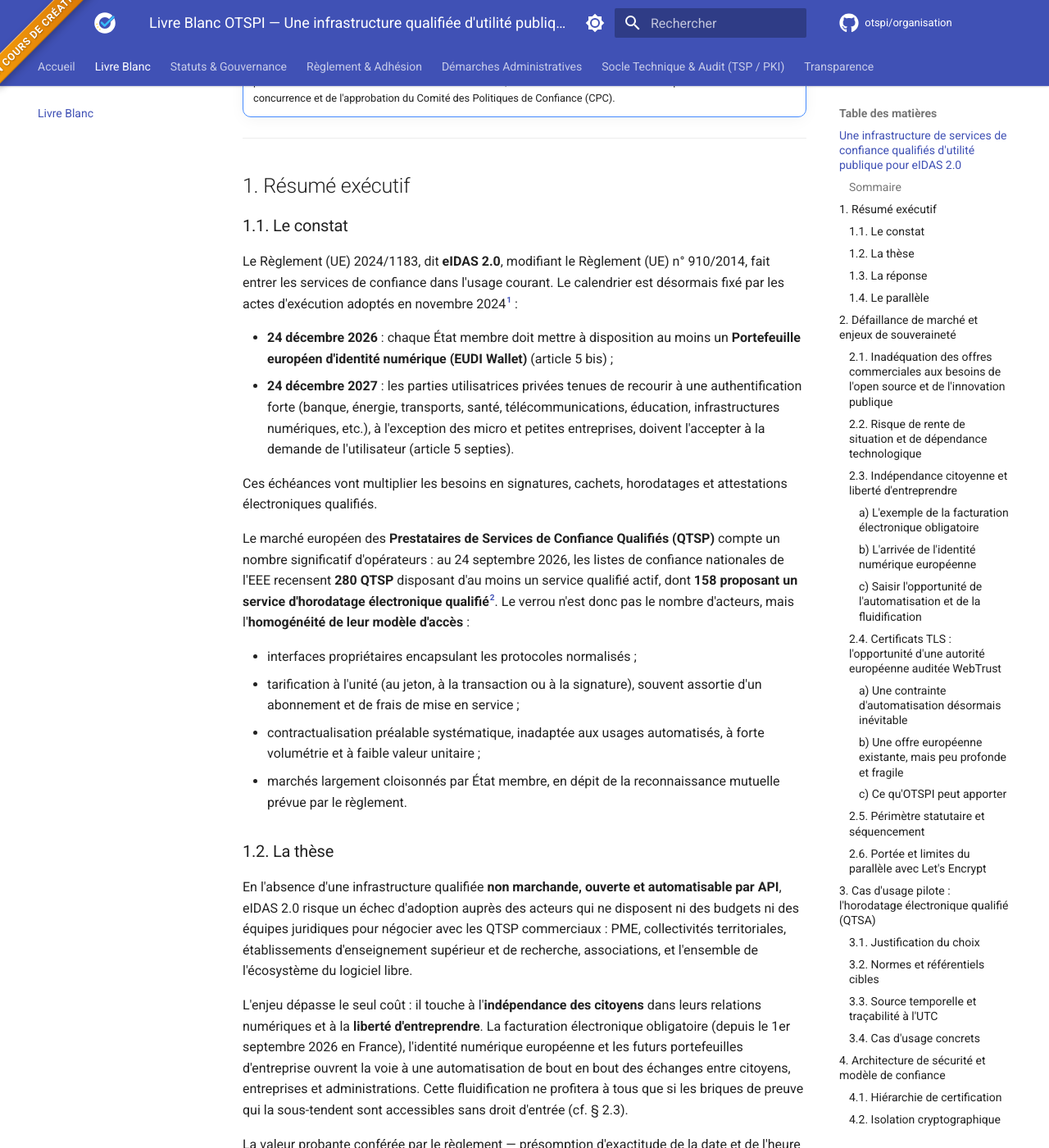
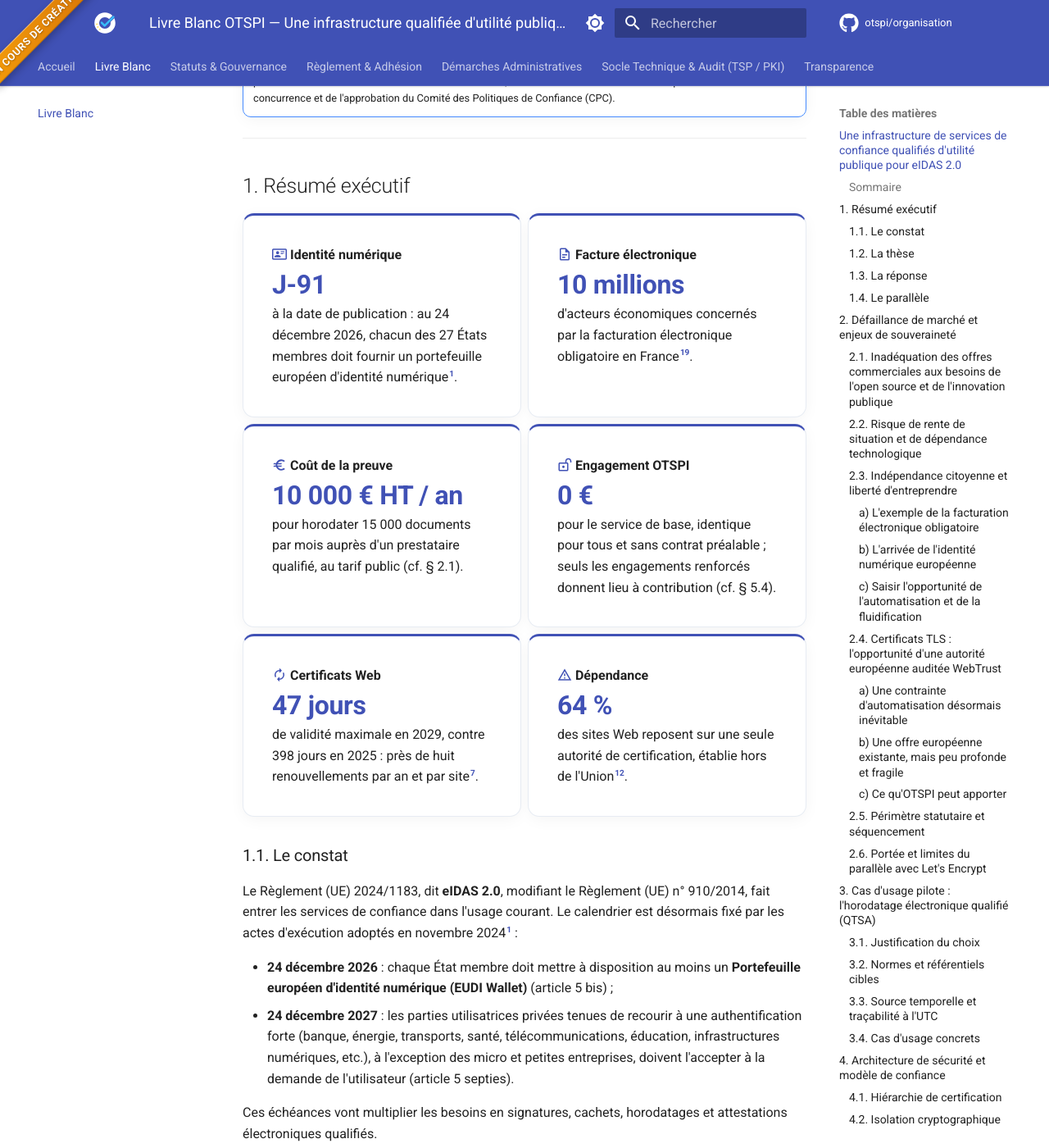
Before and after one commit to open-eidas/organisation, an MkDocs documentation site: the page built from docs/livre-blanc/index.md, in a window 1280 px wide and 1400 px high, scrolled down 780 px. Shown: the whole window at 82% size. Built offline with MkDocs 1.6.1 and Material for MkDocs 9.7.7, drawn with Linux system fonts in a browser that asks for light colours; comment, search, counter and statistics services are not loaded; some of the changed text lies outside the part shown.

Commit message:
docs(livre-blanc): chiffres clés en tête du résumé exécutif
Grille de six chiffres sourcés, mis en valeur en grand format, à
l'écran comme dans le PDF : échéance EUDI Wallet, 10 millions
d'acteurs concernés par la facture électronique, coût annuel de
l'horodatage qualifié, service de base OTSPI à 0 €, validité TLS de
47 jours en 2029 et dépendance de 64 % des sites à une seule AC.

```diff
--- a/docs/livre-blanc/index.md
+++ b/docs/livre-blanc/index.md
@@ -52,6 +52,46 @@ description: "Livre blanc de l'Open Trusted Service Provider Initiative : défai
 ---
 
 ## 1. Résumé exécutif
+
+<div class="grid cards wp-figures" markdown>
+
+-   :material-card-account-details-outline: **Identité numérique**
+
+    **J-91**{ .wp-value }
+
+    à la date de publication : au 24 décembre 2026, chacun des 27 États membres doit fournir un portefeuille européen d'identité numérique[^eudi].
+
+-   :material-file-document-outline: **Facture électronique**
+
+    **10 millions**{ .wp-value }
+
+    d'acteurs économiques concernés par la facturation électronique obligatoire en France[^eco].
+
+-   :material-currency-eur: **Coût de la preuve**
+
+    **10 000 € HT / an**{ .wp-value }
+
+    pour horodater 15 000 documents par mois auprès d'un prestataire qualifié, au tarif public (cf. § 2.1).
+
+-   :material-lock-open-variant-outline: **Engagement OTSPI**
+
+    **0 €**{ .wp-value }
+
+    pour le service de base, identique pour tous et sans contrat préalable ; seuls les engagements renforcés donnent lieu à contribution (cf. § 5.4).
+
+-   :material-autorenew: **Certificats Web**
+
+    **47 jours**{ .wp-value }
+
+    de validité maximale en 2029, contre 398 jours en 2025 : près de huit renouvellements par an et par site[^sc081].
+
+-   :material-alert-outline: **Dépendance**
+
+    **64 %**{ .wp-value }
+
+    des sites Web reposent sur une seule autorité de certification, établie hors de l'Union[^w3techs].
+
+</div>
 
 ### 1.1. Le constat
 
@@ -670,3 +710,4 @@ Les données chiffrées du présent document ont été relevées le 24 septembre
 [^wallet]: Règlement (UE) 910/2014 modifié, article 5 bis. Voir [texte consolidé des articles 5 bis à 5 septies](https://www.european-digital-identity-regulation.com/Article_5a_(Regulation_EU_2024_1183).html).
 [^ebw]: Parlement européen, [*Legislative Train Schedule — European business wallets*](https://www.europarl.europa.eu/legislative-train/theme-a-new-plan-for-europe-s-sustainable-prosperity-and-competitiveness/file-european-business-wallet).
 [^qwac]: ETSI, [*TS 119 411-5 V2.1.1 (2025-02)*](https://www.etsi.org/deliver/etsi_ts/119400_119499/11941105/02.01.01_60/ts_11941105v020101p.pdf).
+[^eco]: Ministère de l'Économie, [*Tout savoir sur la facturation électronique pour les entreprises*](https://www.economie.gouv.fr/tout-savoir-sur-la-facturation-electronique-pour-les-entreprises), consulté le 24 septembre 2026.
--- a/docs/stylesheets/extra.css
+++ b/docs/stylesheets/extra.css
@@ -285,3 +285,32 @@
     padding-left: 3.25rem !important;
   }
 }
+
+/* --------------------------------------------------------------------------
+   Livre blanc — chiffres clés
+   -------------------------------------------------------------------------- */
+.md-typeset .grid.cards.wp-figures > ul > li {
+  border-top: 3px solid var(--md-primary-fg-color);
+}
+
+.md-typeset .grid.cards.wp-figures .twemoji {
+  color: var(--md-primary-fg-color);
+}
+
+.md-typeset .grid.cards.wp-figures p {
+  margin: 0.3em 0;
+}
+
+.md-typeset .wp-value {
+  display: block;
+  margin: 0.2em 0 0.1em;
+  color: var(--md-primary-fg-color);
+  font-size: 2em;
+  font-weight: 800;
+  line-height: 1.1;
+  letter-spacing: -0.01em;
+}
+
+[data-md-color-scheme="slate"] .md-typeset .wp-value {
+  color: var(--md-typeset-color);
+}
--- a/docs/stylesheets/print.css
+++ b/docs/stylesheets/print.css
@@ -206,3 +206,17 @@
     display: none;
   }
 }
+
+/* Grille des chiffres clés du livre blanc */
+@media print {
+  .md-typeset .grid.cards.wp-figures {
+    display: grid;
+    grid-template-columns: repeat(2, 1fr);
+    gap: 0.6rem;
+  }
+
+  .md-typeset .grid.cards.wp-figures > ul > li,
+  .md-typeset .grid.cards.wp-figures li {
+    break-inside: avoid;
+  }
+}
```
